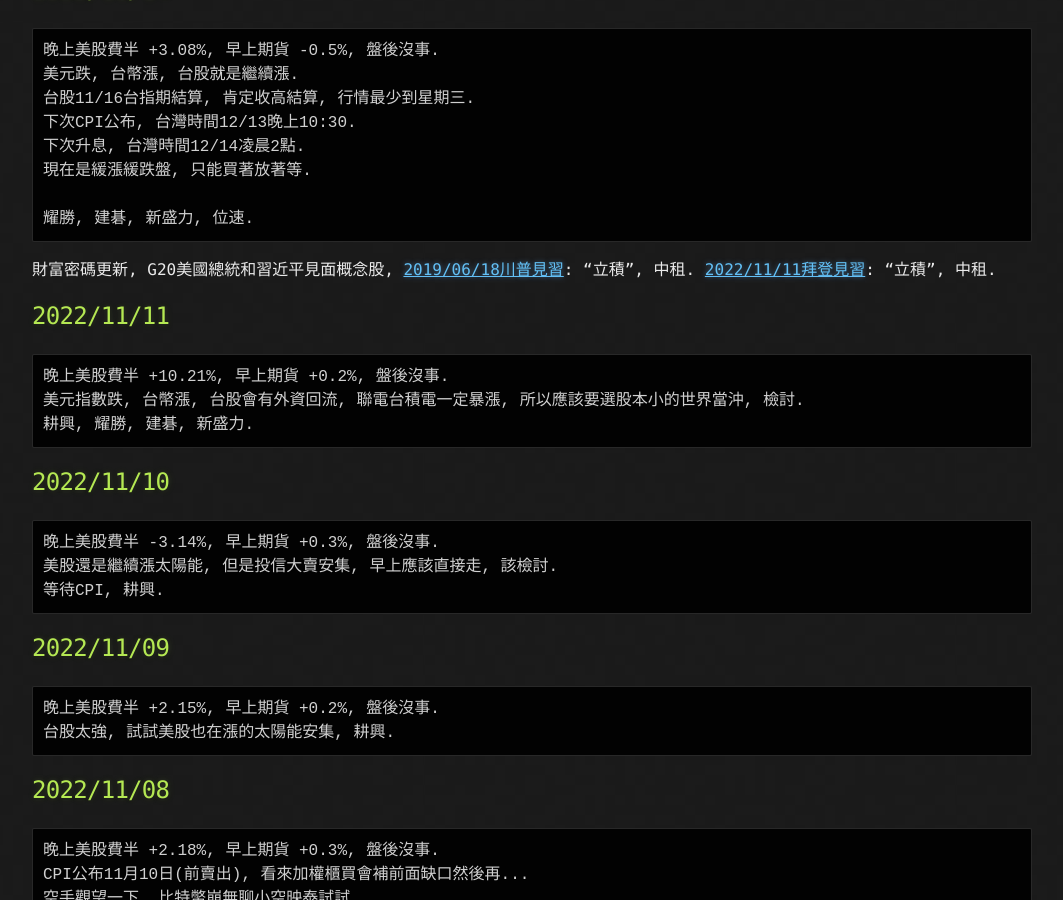
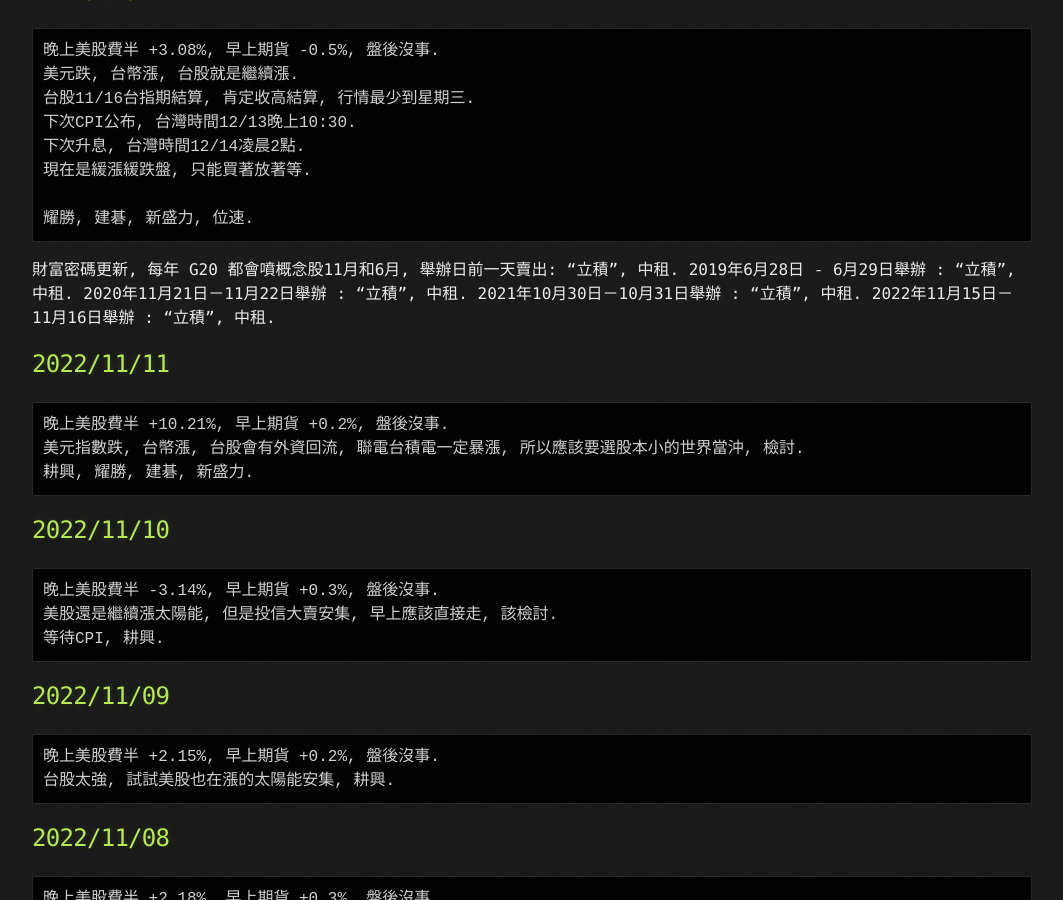
Before and after one commit to lepg5487/Stock_God, a Jekyll site: the page built from index.md, in a window 1280 px wide and 900 px high, scrolled down 510 px. Shown: the whole window, without its empty margins (108-1171 px from the left). Built offline with Jekyll 4.4.1, drawn with Linux system fonts in a browser that asks for light colours; our own code applies the rules of GitHub Pages for plain Markdown files.

Commit message:
Update index.md

````diff
--- a/index.md
+++ b/index.md
@@ -23,9 +23,11 @@ layout: testlayouts
 
 耀勝, 建碁, 新盛力, 位速.
 ```
-財富密碼更新, G20美國總統和習近平見面概念股,
-[2019/06/18川普見習](https://ec.ltn.com.tw/article/breakingnews/2826594): "立積", 中租.
-[2022/11/11拜登見習](https://udn.com/news/story/6813/6756614): "立積", 中租.
+財富密碼更新, 每年 G20 都會噴概念股11月和6月, 舉辦日前一天賣出: "立積", 中租.
+2019年6月28日 - 6月29日舉辦 : "立積", 中租.
+2020年11月21日－11月22日舉辦 : "立積", 中租.
+2021年10月30日－10月31日舉辦 : "立積", 中租.
+2022年11月15日－11月16日舉辦 : "立積", 中租.
 
 
 ## 2022/11/11
````
